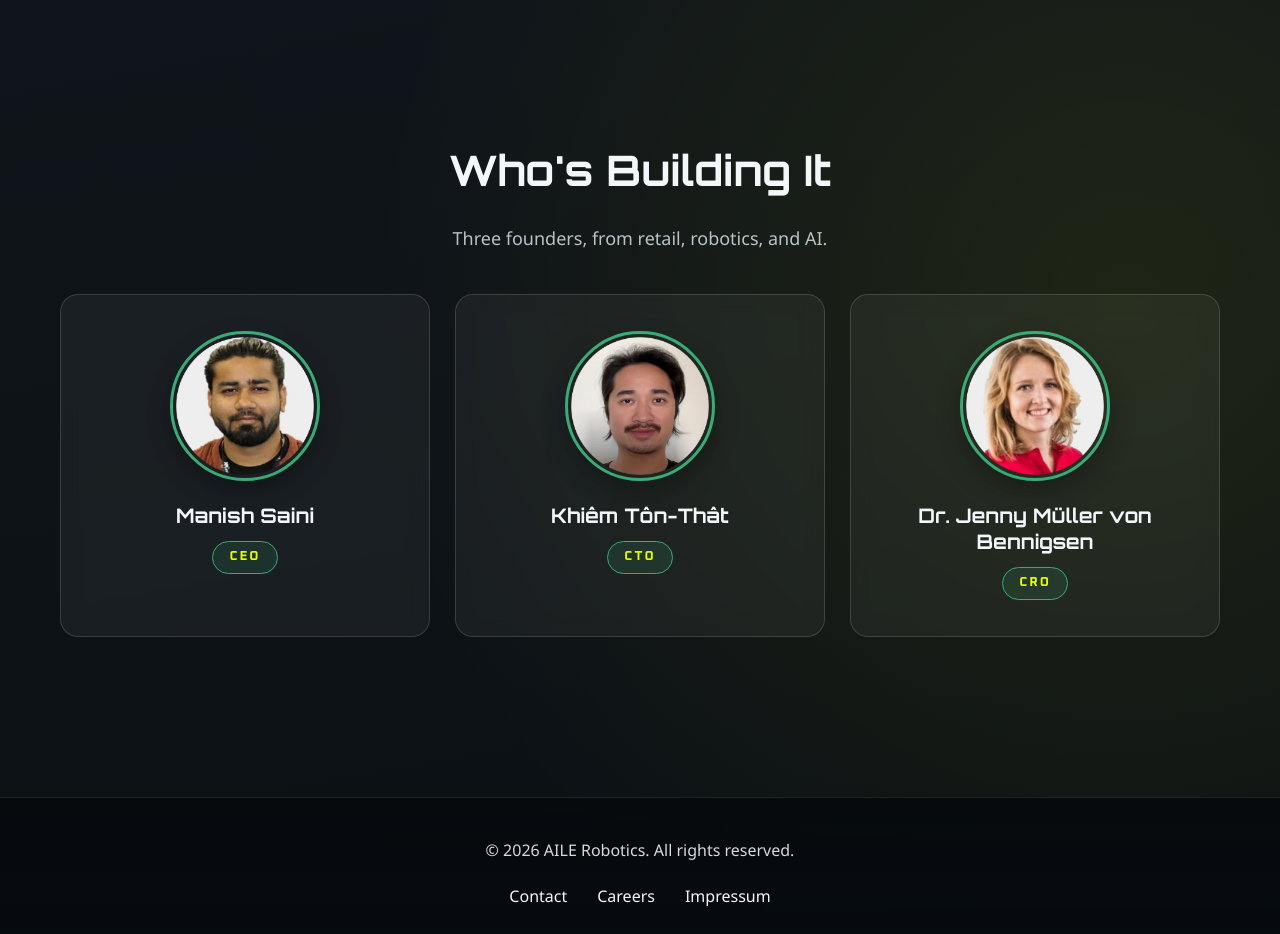
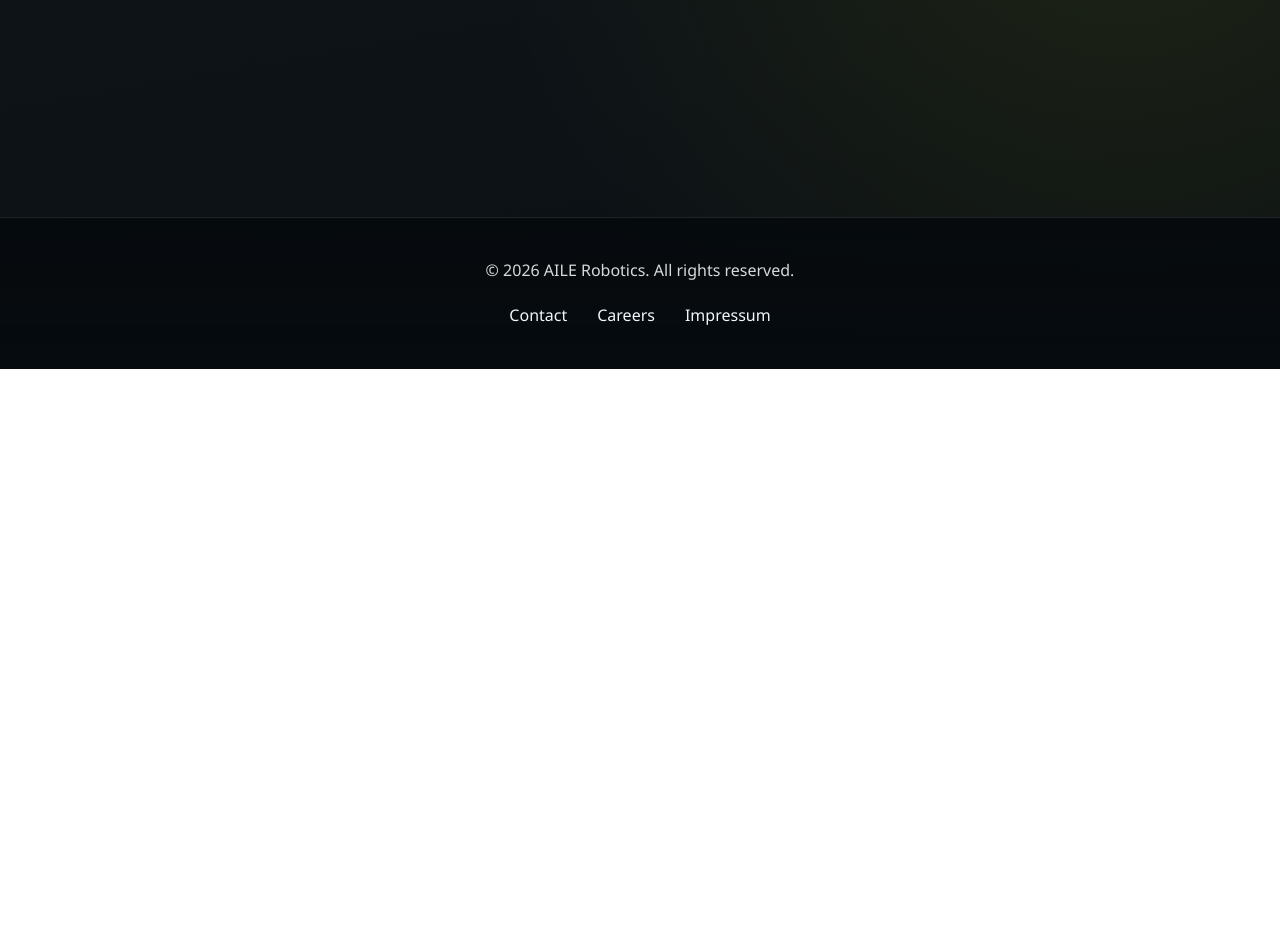
Before and after one commit to ailerobotics/ailerobotics.github.io, a plain HTML site: page index.html in a window 1280 px wide. Shown: the part 1982-2916 px from the top of the page. After the commit the page ends 2351 px from the top, so only its background shows below. Drawn offline with Linux system fonts and the light colour scheme.

Commit message:
Remove team section from home page
Remove the "Who's Building It" section from index.html together with
the CSS rules that only served it and the three founder portraits in
images/, which nothing else referenced. No navigation or footer links
pointed at the section, and script.js had no team-specific code.

The hero headline, Impressum, jobs and contact pages are unchanged.

Co-Authored-By: Claude Fable 5.2 <noreply@anthropic.com>

```diff
--- a/index.html
+++ b/index.html
@@ -78,31 +78,6 @@
         </div>
     </section>
 
-    <!-- Team Section -->
-    <section class="team">
-        <div class="container">
-            <h2>Who's Building It</h2>
-            <p class="team-intro">Three founders, from retail, robotics, and AI.</p>
-            <div class="team-grid">
-                <div class="team-card">
-                    <img class="team-photo" src="images/manish-saini.png" alt="Manish Saini" width="480" height="480" loading="lazy">
-                    <h3>Manish Saini</h3>
-                    <span class="team-role">CEO</span>
-                </div>
-                <div class="team-card">
-                    <img class="team-photo" src="images/khiem-ton-that.png" alt="Khiêm Tôn-Thât" width="480" height="480" loading="lazy">
-                    <h3>Khiêm Tôn-Thât</h3>
-                    <span class="team-role">CTO</span>
-                </div>
-                <div class="team-card">
-                    <img class="team-photo" src="images/jenny-mueller-von-bennigsen.png" alt="Dr. Jenny Müller von Bennigsen" width="480" height="480" loading="lazy">
-                    <h3>Dr. Jenny Müller von Bennigsen</h3>
-                    <span class="team-role">CRO</span>
-                </div>
-            </div>
-        </div>
-    </section>
-
     <!-- Footer -->
     <footer class="footer">
         <div class="footer-content">
--- a/styles.css
+++ b/styles.css
@@ -331,77 +331,6 @@ h6 {
 .build-grid {
     grid-template-columns: repeat(auto-fit, minmax(280px, 1fr));
     margin-bottom: 0;
-}
-
-/* Team Section */
-.team {
-    padding: 0 20px 80px;
-    text-align: center;
-}
-
-.team h2 {
-    font-size: 42px;
-    margin-bottom: 18px;
-    color: var(--white);
-}
-
-.team-intro {
-    color: var(--text-secondary);
-    font-size: 18px;
-    margin: 0 auto 40px;
-    line-height: 1.8;
-}
-
-.team-grid {
-    display: grid;
-    grid-template-columns: repeat(auto-fit, minmax(260px, 1fr));
-    gap: 25px;
-}
-
-.team-card {
-    background-color: var(--light-gray);
-    border: 1px solid rgba(255, 255, 255, 0.14);
-    border-radius: 18px;
-    padding: 36px 28px;
-    backdrop-filter: blur(10px);
-    transition: transform 0.3s ease, box-shadow 0.3s ease;
-}
-
-.team-card:hover {
-    transform: translateY(-5px);
-    box-shadow: 0 18px 36px rgba(0, 0, 0, 0.26);
-}
-
-.team-photo {
-    display: block;
-    width: 150px;
-    height: 150px;
-    margin: 0 auto 22px;
-    border-radius: 50%;
-    object-fit: cover;
-    border: 3px solid var(--accent-green);
-    box-shadow: 0 10px 24px rgba(0, 0, 0, 0.3);
-}
-
-.team-card h3 {
-    font-size: 20px;
-    color: var(--white);
-    margin-bottom: 12px;
-    line-height: 1.3;
-}
-
-.team-role {
-    display: inline-block;
-    padding: 5px 16px;
-    border-radius: 999px;
-    background-color: rgba(58, 171, 116, 0.14);
-    border: 1px solid var(--accent-green);
-    color: var(--accent-yellow);
-    font-family: 'Oxanium', 'Orbitron', 'Segoe UI', sans-serif;
-    font-size: 13px;
-    font-weight: 700;
-    letter-spacing: 2px;
-    text-transform: uppercase;
 }
 
 /* Page Header */
@@ -958,7 +887,6 @@ h6 {
         font-size: 32px;
     }
 
-    .team h2,
     .build h2 {
         font-size: 32px;
     }
```
Also changed, not shown: images/jenny-mueller-von-bennigsen.png (deleted), images/khiem-ton-that.png (deleted), images/manish-saini.png (deleted).
